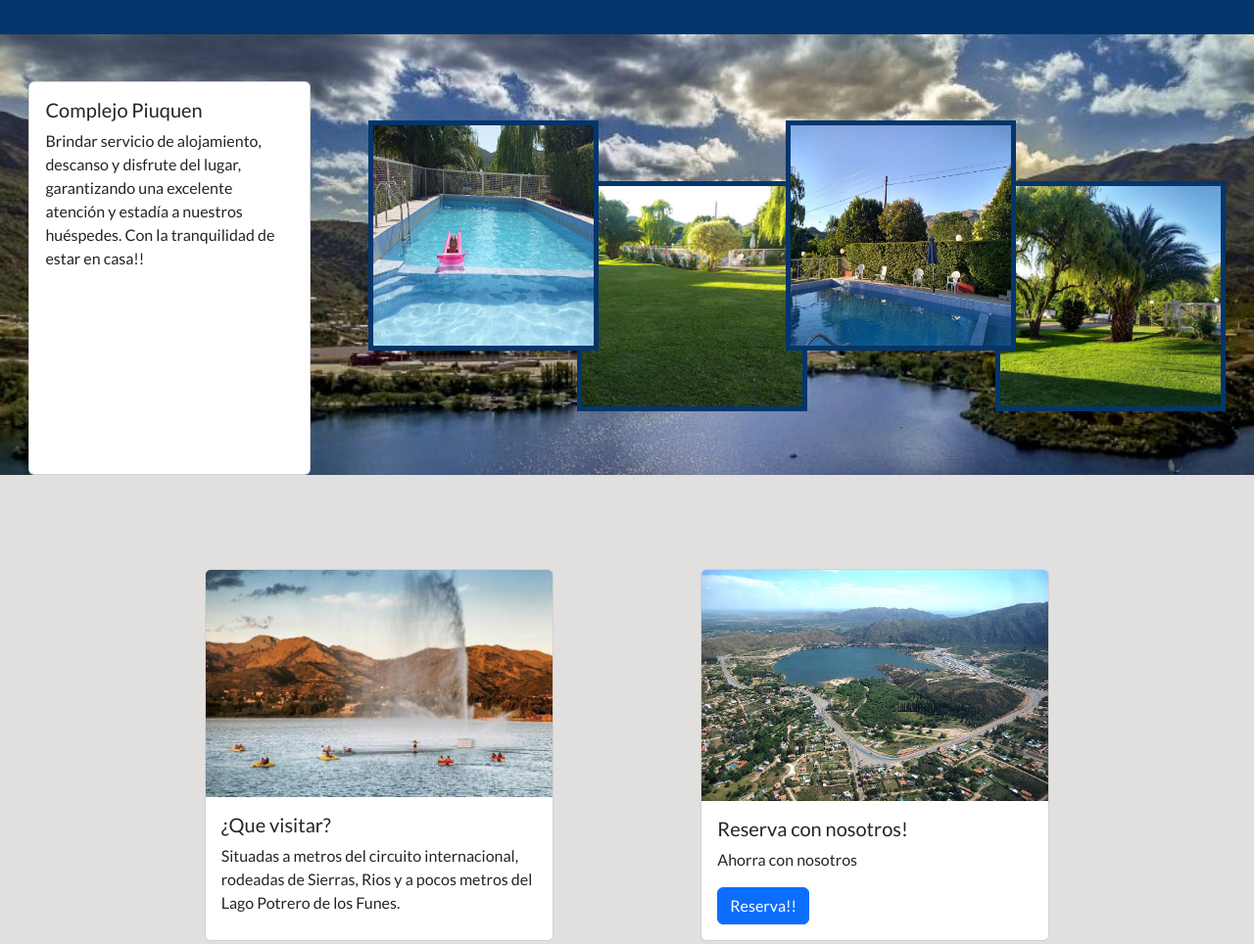
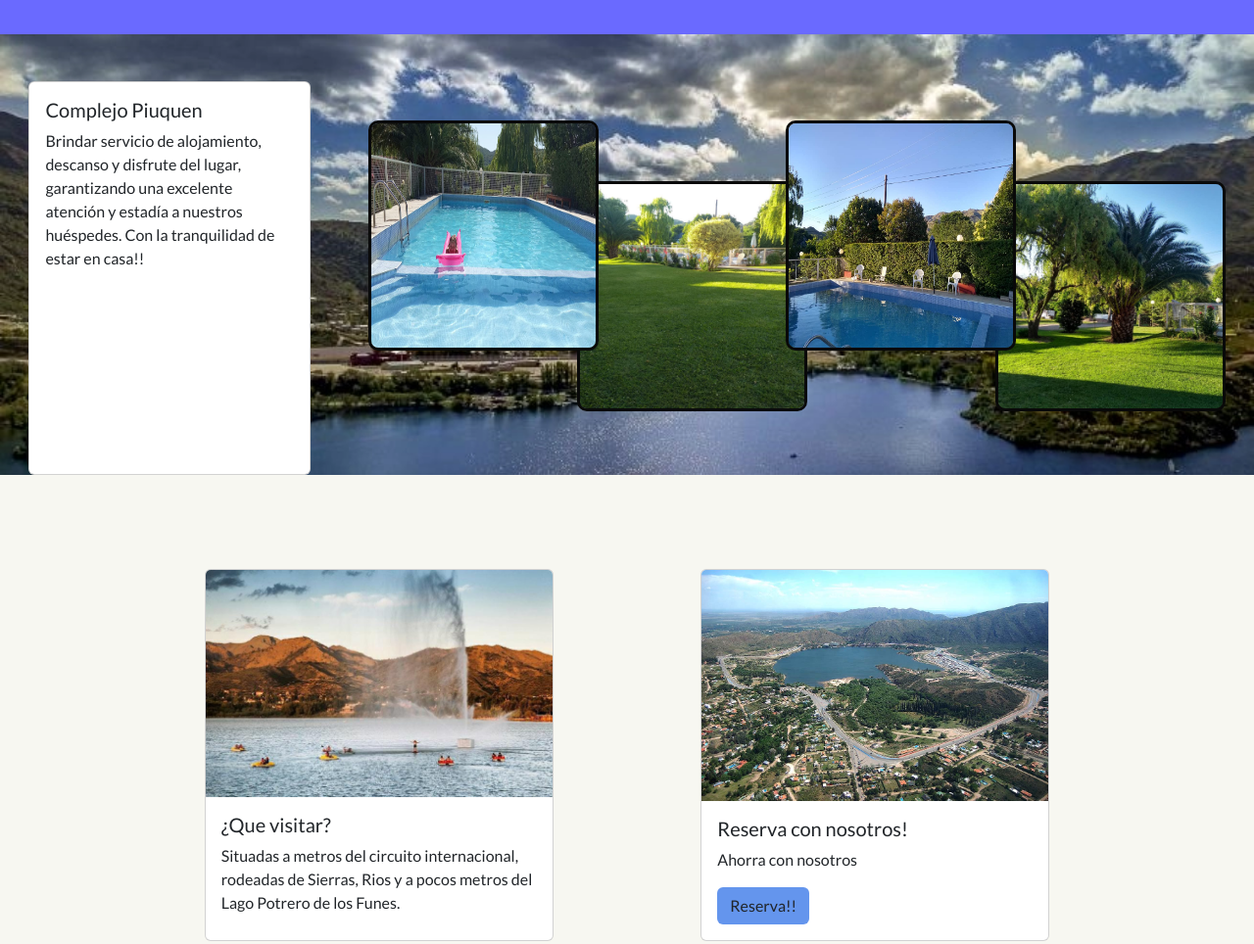
Before and after one commit to MatiasConciZoppi/Complejo-Piuquen, a plain HTML site: page index.html in a window 1280 px wide. Shown: the part 81-1045 px from the top of the page at 98% size. Drawn offline with nearby package versions, Linux system fonts and the light colour scheme.

Commit message:
hover y cambio de color index

```diff
--- a/css/style.css
+++ b/css/style.css
@@ -11,7 +11,7 @@
 
 
 body {
-    background-color: #e2dfdf;
+    background-color: #f7f7f1;
     font-family: 'Lato', sans-serif;
     display: flex;
     flex-direction: column;
@@ -32,7 +32,7 @@ ul {
 }
 
 header {
-    background-color: #04356c;
+    background-color: #6a6aff;
     position: sticky;
     top: 0;
     padding: 30px 20px;
@@ -57,27 +57,38 @@ header {
     margin-top: 25px;
     margin-left: 0px;
     z-index: 1;
-    border: 5px solid #04356c;
+    border: 3px solid #090909;
+    border-radius: 10px;
 }
 .main__content1-div2--img2 {
     position: relative;
     margin-top: 150px;
     margin-left: -25px;
     z-index: 0;
-    border: 5px solid #04356c;
+    border: 3px solid #090909;
+    border-radius: 10px;
 }
 .main__content1-div2--img3 {
     position: relative;
     margin-top: 25px;
     margin-left: -25px;
     z-index: 1;
-    border: 5px solid #04356c;
+    border: 3px solid #090909;
+    border-radius: 10px;
 }
 .main__content1-div2--img4 {
     position: relative;
     margin-top: 150px;
     margin-left: -25px;
-    border: 5px solid #04356c;
+    border: 3px solid #090909;
+    border-radius: 10px;
+}
+.btn {
+    background-color: cornflowerblue;
+}
+.btn:hover {
+    background-color: antiquewhite;
+
 }
 
 /* PROMOCIONES */
--- a/index.html
+++ b/index.html
@@ -82,7 +82,7 @@
             <div class="card-body">
               <h5 class="card-title">Reserva con nosotros!</h5>
               <p class="card-text">Ahorra con nosotros</p>
-              <a href="./pages/reserevasycontacto.html" class="btn btn-primary">Reserva!!</a>
+              <a href="./pages/reserevasycontacto.html" class="btn">Reserva!!</a>
             </div>
           </div>
         </div>
```
